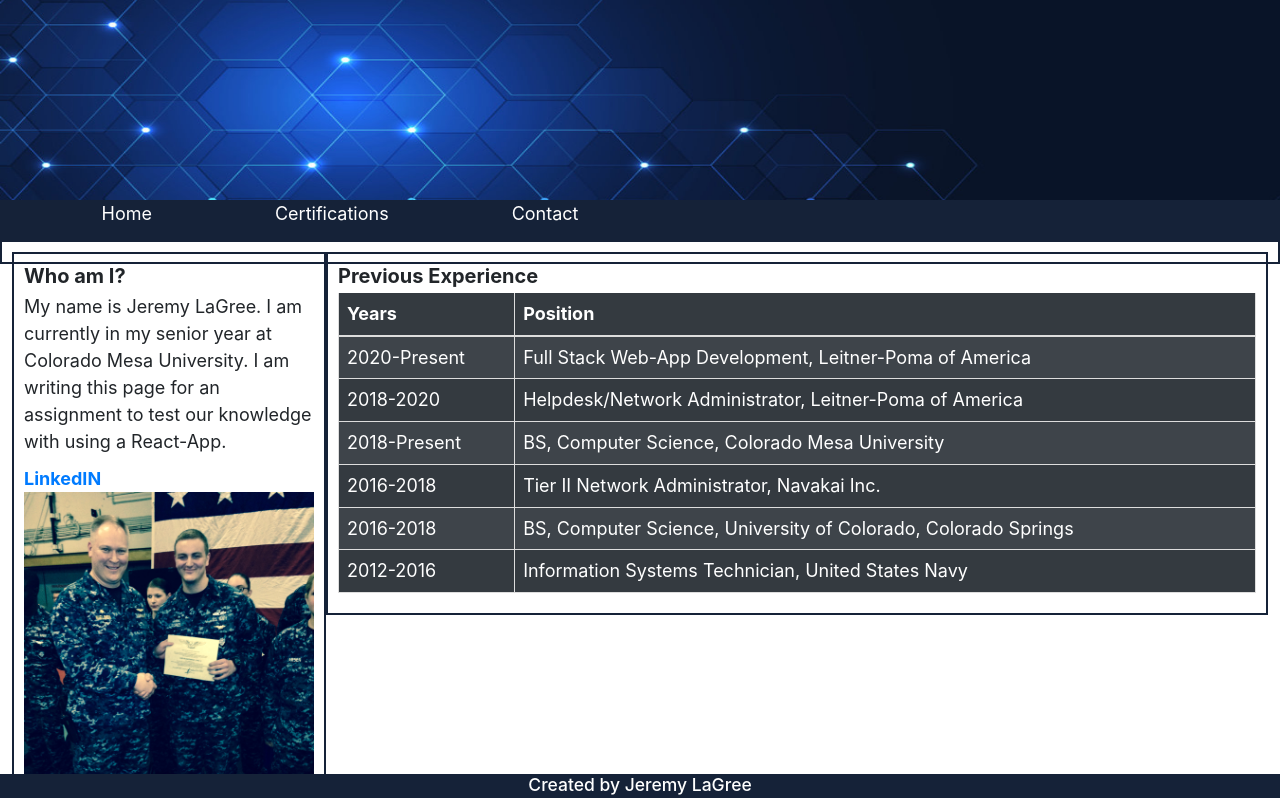
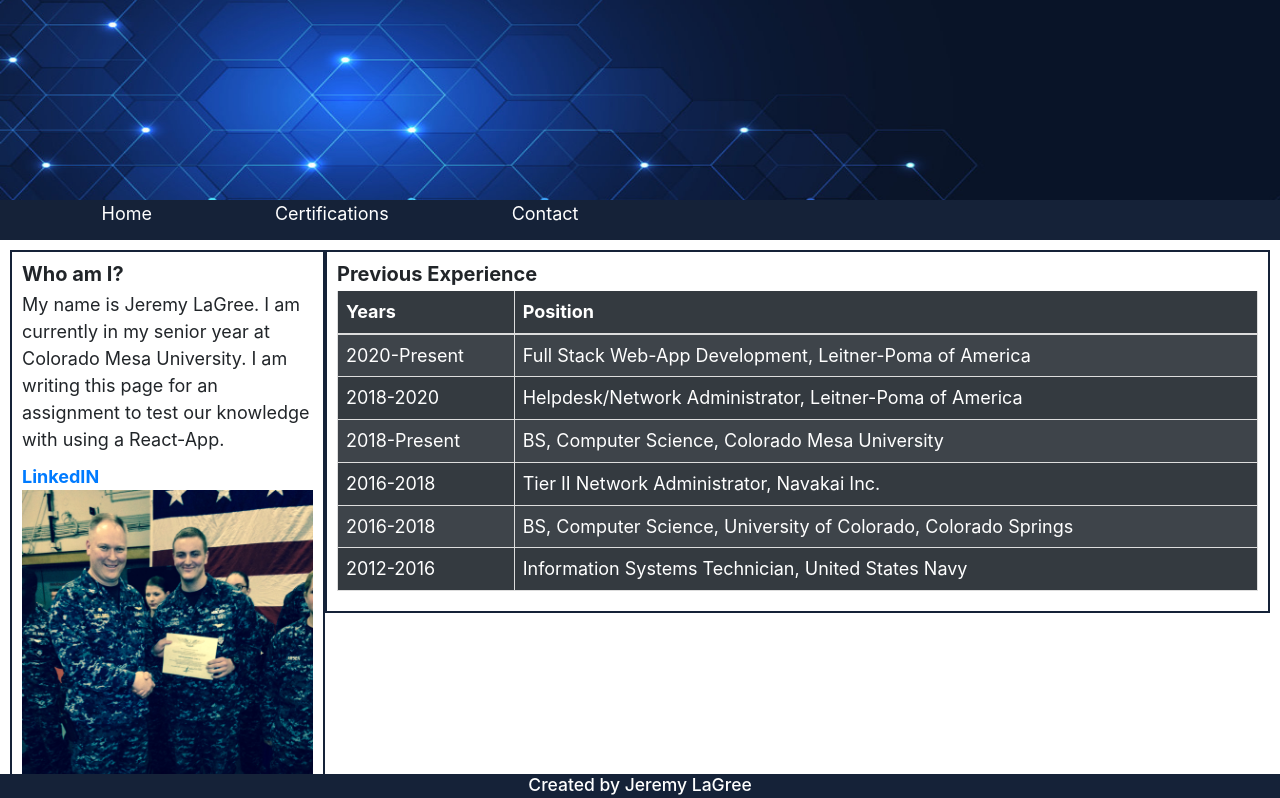
Before and after one commit to jlagree/homepage, a React (Create React App) app: page / in a window 1280 px wide. Shown: the top 798 px of the page. Built offline with nearby package versions, Linux system fonts and the light colour scheme.

Commit message:
remove container div border

```diff
--- a/src/App.css
+++ b/src/App.css
@@ -46,7 +46,6 @@ nav {
   font-size: large;
   top:5px;
   bottom: 5px;
-  border: 2px solid #152238;
 }
 
 .left-panel{
@@ -54,6 +53,7 @@ nav {
   float: left;
   padding: 10px;
   border: 2px solid #152238;
+  right:2px;
 }
 
 .left-panel img{
@@ -64,6 +64,7 @@ nav {
 .right-panel{
   width: 75%;
   float:left;
+  left: 2px;
   padding: 10px;
   border: 2px solid #152238;
 }
```
